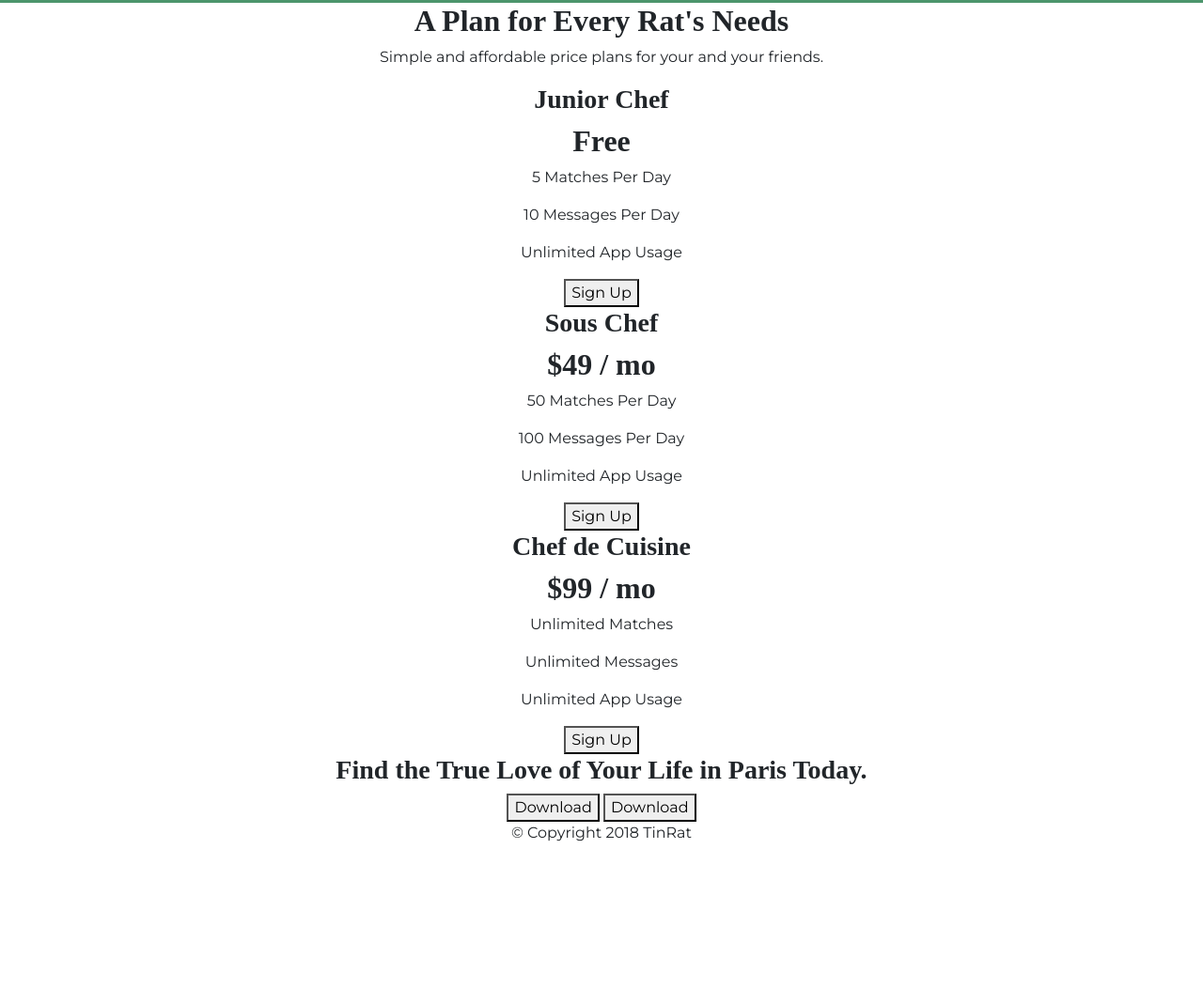
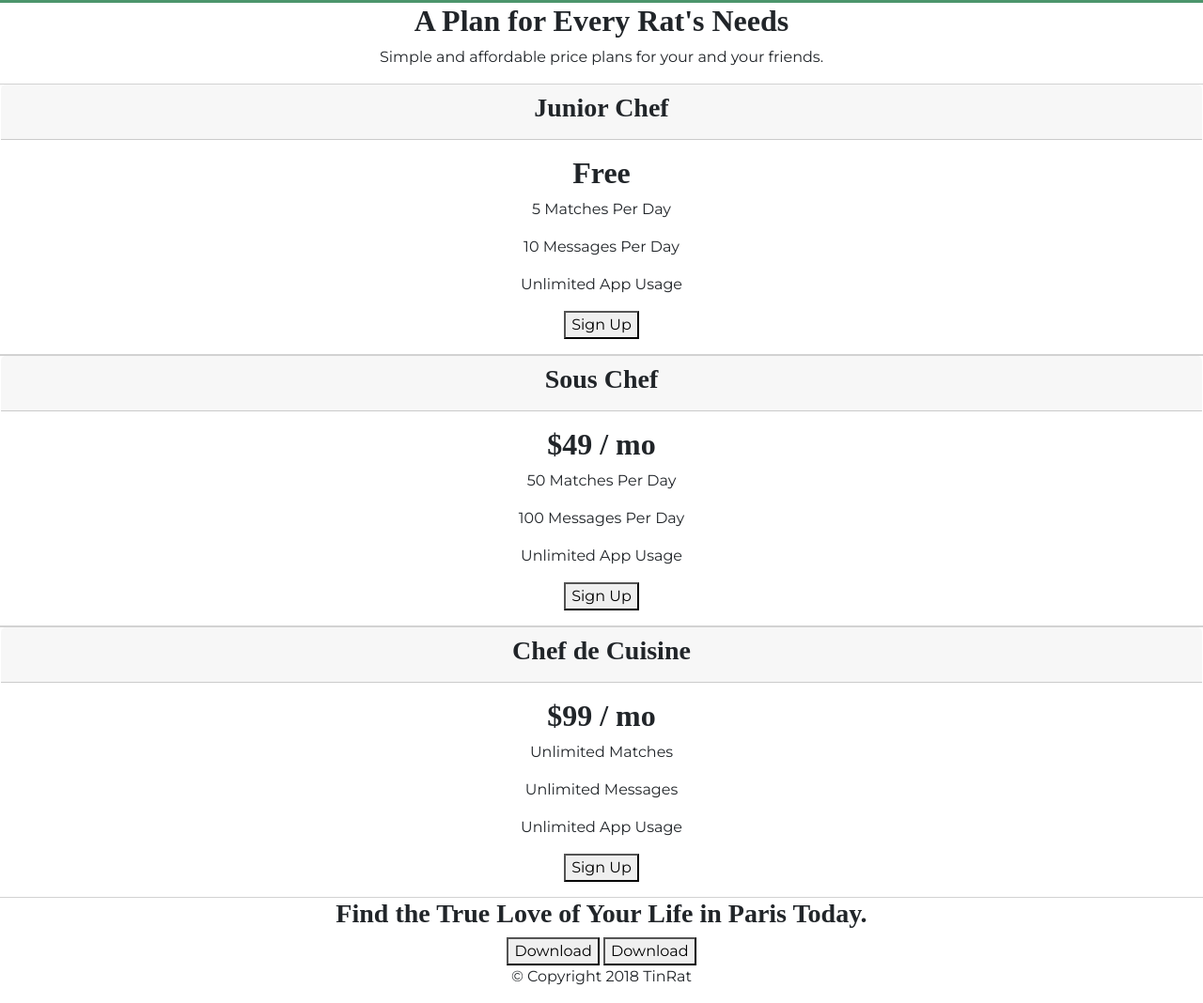
Before and after one commit to hahmatovic1/tinRat, a plain HTML site: page index.html in a window 1280 px wide. Shown: the part 1855-2923 px from the top of the page at 94% size. Before the commit the page ends 2770 px from the top, so only its background shows below. Drawn offline with nearby package versions, Linux system fonts and the light colour scheme.

Commit message:
style: Place pricing inside cards

```diff
--- a/index.html
+++ b/index.html
@@ -134,35 +134,51 @@
 
   <!-- Pricing -->
 
-  <section id="pricing">
+  <section class="white-section" id="pricing">
 
-    <h2>A Plan for Every Rat's Needs</h2>
+    <h2 class="section-heading">A Plan for Every Rat's Needs</h2>
     <p>Simple and affordable price plans for your and your friends.</p>
-
-
+  <div class="row">
+    <div class="card">
+    <div class="card-header">
       <h3>Junior Chef</h3>
+    </div>
+      <div class="card-body">
         <h2>Free</h2>
         <p>5 Matches Per Day</p>
         <p>10 Messages Per Day</p>
         <p>Unlimited App Usage</p>
         <button type="button">Sign Up</button>
+      </div>
+    </div>
 
-
+    <div class="card">
+      <div class="card-header">
         <h3>Sous Chef</h3>
+      </div>
+    <div class="card-body">
         <h2>$49 / mo</h2>
         <p>50 Matches Per Day</p>
         <p>100 Messages Per Day</p>
         <p>Unlimited App Usage</p>
         <button type="button">Sign Up</button>
+      </div>
+    </div>
 
-
+    <div class="card">
+      <div class="card-header">
         <h3>Chef de Cuisine</h3>
+      </div>
+      <div class="card-body">
         <h2>$99 / mo</h2>
         <p>Unlimited Matches</p>
         <p>Unlimited Messages</p>
         <p>Unlimited App Usage</p>
         <button type="button">Sign Up</button>
+      </div>
+      </div>
 
+    </div>
 </section>
 
 
```
Lines whose indentation alone changed are shown as unchanged.
